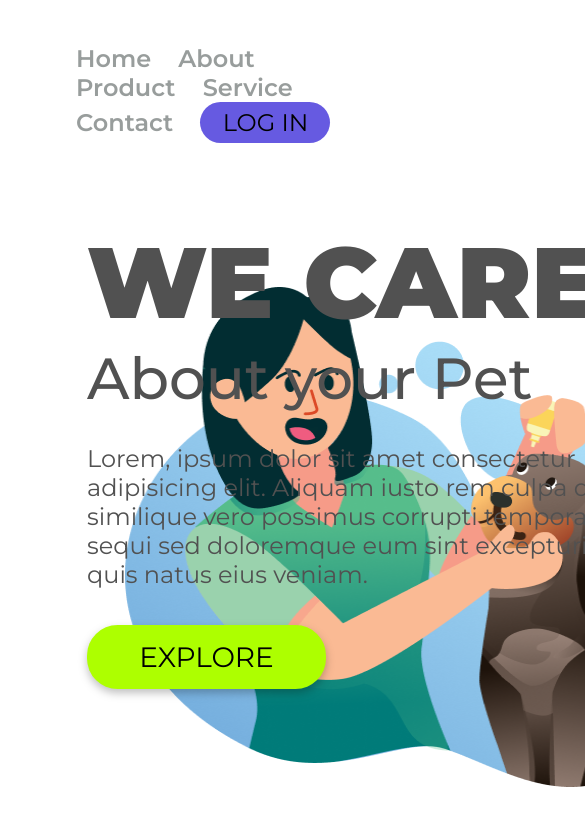
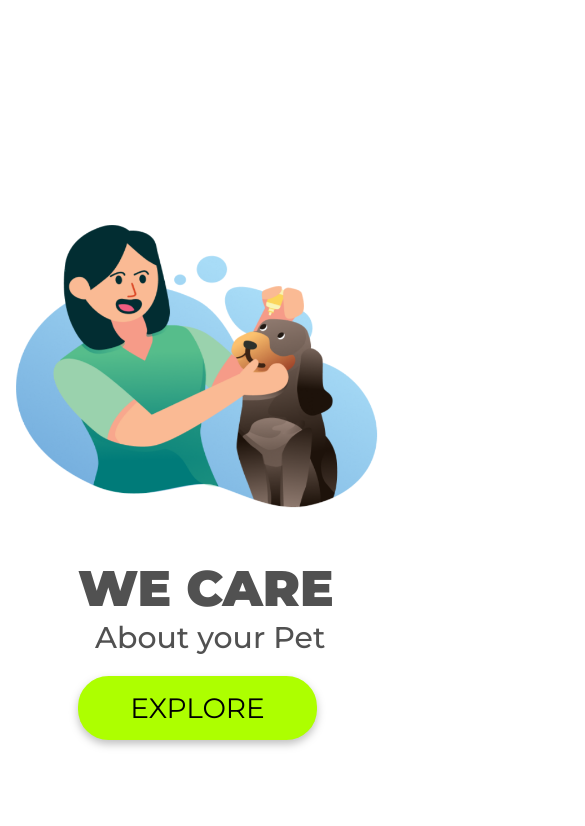
Before and after one commit to LuisAnthony271/Projeto-WE-CARE, a plain HTML site: page index.html in a window 390 px wide. Shown: the top 826 px of the page, 585 px wide, since content can reach past the window. Drawn offline with Linux system fonts and the light colour scheme.

Commit message:
Alterações-Mobile-e-Prints

```diff
--- a/styles.css
+++ b/styles.css
@@ -121,3 +121,70 @@ p{
 .button-explore:active{
     opacity: 0.5;
 }
+
+@media screen and (max-width: 790px){
+
+    header{
+        display:none;
+    }
+
+    p{
+        display:none;
+    }
+
+    h2{
+        font-size: 30px;
+        font-weight: 500;
+        line-height: normal;
+        color: #515151;
+    }
+
+    h1{
+        color: #515151;
+        font-size: 50px;
+        font-weight: 900;
+        line-height: normal;
+    }
+
+    img{
+        position: fixed;
+        text-align: center;
+        padding: 25%;
+        left: -47%;
+        bottom: 27%;
+    }
+
+    section{
+        display: block;
+        padding: 0px 1px;
+        position: static;
+        top: 65%;
+        right: 18%;
+        margin: 142% 0px 0px 90px;
+    }
+
+    h2{
+        text-align: center;
+        margin-bottom: 20px;
+        margin-left: -15%;
+    }
+
+    @media screen and (max-width: 391px) and (max-width: 429px){
+        section{
+            display: block;
+            padding: 0px 1px;
+            position: static;
+            top: 65%;
+            right: 18%;
+            margin: 143% 0px 0px 77px;
+        }
+
+        img{
+            position: fixed;
+            text-align: center;
+            padding: 28%;
+            left: -56%;
+            bottom: 27%;
+        }
+    }
+}
```
Also changed, not shown: prints/print projeto - WE CARE Desktop-horz.jpg (added), prints/print projeto - WE CARE Desktop.png (added), prints/print projeto WE CARE mobile.png (added).
